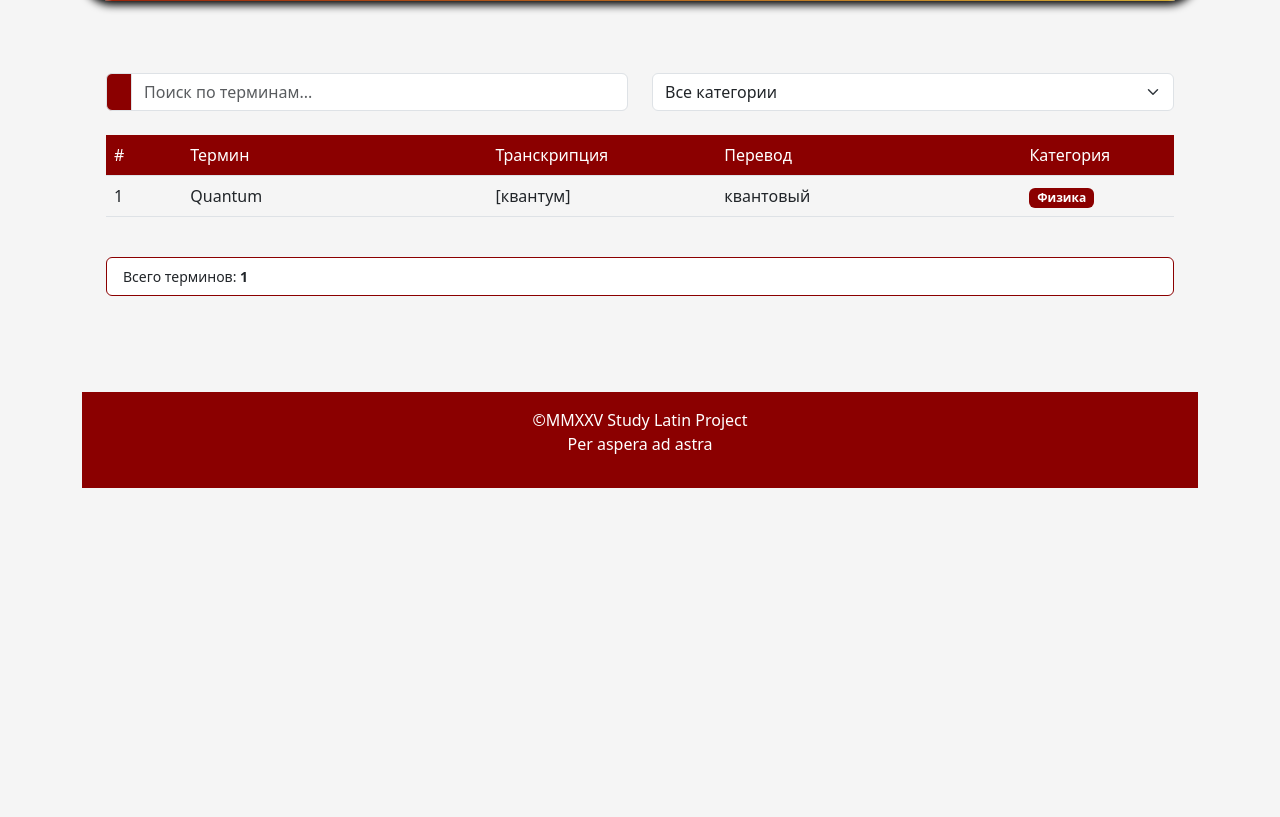
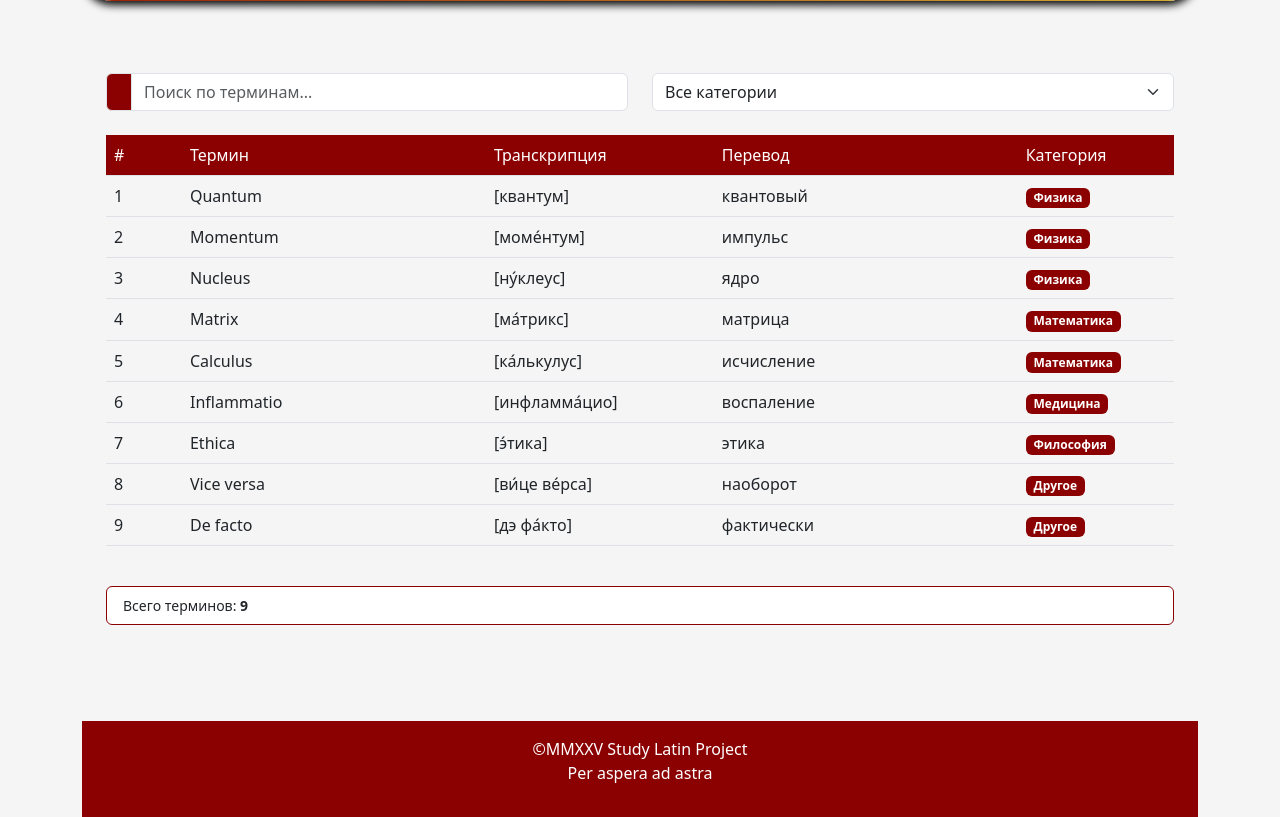
Before and after one commit to mardanovaAA/Study_Latin_site, a Django app: page /terms_list in a window 1280 px wide. Shown: the part 401-1218 px from the top of the page. Before the commit the page ends 889 px from the top, so only its background shows below. Run offline with Django 4.2, Linux system fonts and the light colour scheme; some libraries are stand-ins or nearby versions.

Commit message:
Fix misprints and add new examples

```diff
--- a/data/phrases.csv
+++ b/data/phrases.csv
@@ -1 +1,5 @@
 Per aspera ad astra;[пэр ʹаспера ад ʹастра];Через тернии к звёздам;Сенека
+Veni, vidi, vici;[ʹвэни, ʹвиди, ʹвики];Пришёл, увидел, победил;Юлий Цезарь
+Cogito, ergo sum;[ʹкогитo, ʹэрго сум];Я мыслю, следовательно, я существую;Рене Декарт
+Tempora mutantur, nos et mutamur in illis;[те́мпора мута́нтур, нос эт мута́мур ин и́ллис];Времена меняются, и мы меняемся вместе с ними;Овидий
+Memento mori;[мэмэ́нто мо́ри];Помни о смерти;Древнеримская традиция
--- a/data/terms.csv
+++ b/data/terms.csv
@@ -1 +1,9 @@
 Физика;Quantum;[квантум];квантовый
+Физика;Momentum;[моме́нтум];импульс
+Физика;Nucleus;[ну́клеус];ядро
+Математика;Matrix;[ма́трикс];матрица
+Математика;Calculus;[ка́лькулус];исчисление
+Медицина;Inflammatio;[инфламма́цио];воспаление
+Философия;Ethica;[э́тика];этика
+Другое;Vice versa;[ви́це ве́рса];наоборот
+Другое;De facto;[дэ фа́кто];фактически
--- a/study_latin/phrases_work.py
+++ b/study_latin/phrases_work.py
@@ -1,4 +1,7 @@
 def write_term(latin_phrase, transcription_phrase, translation_phrase, source_phrase):
+    '''
+    This function write new term into the file
+    '''
     new_term_line = f"{latin_phrase};{transcription_phrase};{translation_phrase};{source_phrase}"
     with open("./data/phrases.csv", "r", encoding="utf-8") as f:
         existing_terms = [l.strip("\n") for l in f.readlines()]
@@ -11,6 +14,9 @@ def write_term(latin_phrase, transcription_phrase, translation_phrase, source_ph
         f.write("\n".join(new_terms))
 
 def get_phrases_for_table():
+    '''
+    This function return array containing information from the file
+    '''
     phrases = []
     with open("./data/phrases.csv", "r", encoding="utf-8") as f:
         cnt = 1
--- a/study_latin/settings.py
+++ b/study_latin/settings.py
@@ -18,7 +18,6 @@ BASE_DIR = Path(__file__).resolve().parent.parent
 
 dotenv_path = os.path.join(BASE_DIR, ".env")
 load_dotenv()
-
 
 # Quick-start development settings - unsuitable for production
 # See https://docs.djangoproject.com/en/4.1/howto/deployment/checklist/
--- a/study_latin/terms_work.py
+++ b/study_latin/terms_work.py
@@ -1,4 +1,7 @@
 def write_term(latin_term, transcription_term, translation_term, category_term):
+    '''
+    This function write new term into the file
+    '''
     new_term_line = f"{category_term};{latin_term};{transcription_term};{translation_term}"
     with open("./data/terms.csv", "r", encoding="utf-8") as f:
         existing_terms = [l.strip("\n") for l in f.readlines()]
@@ -11,6 +14,9 @@ def write_term(latin_term, transcription_term, translation_term, category_term):
         f.write("\n".join(new_terms))
 
 def get_terms_for_table():
+    '''
+    This function return array containing information from the file
+    '''
     terms = []
     with open("./data/terms.csv", "r", encoding="utf-8") as f:
         cnt = 1
--- a/study_latin/views.py
+++ b/study_latin/views.py
@@ -4,26 +4,43 @@ from . import terms_work
 from . import phrases_work
 
 def index(request):
+    '''
+    Function for rendering main page
+    '''
     return render(request, "index.html")
 
 def terms_list(request):
+    '''
+    Function for rendering page with list of latin terms
+    '''
     terms = terms_work.get_terms_for_table()
     return render(request, "terms_list.html", context={"terms": terms})
     # return render(request, "terms_list.html")
 
 def phrases_list(request):
+    '''
+    Function for rendering page with list of latin phrases
+    '''
     phrases = phrases_work.get_phrases_for_table()
     return render(request, "phrases_list.html", context={"phrases": phrases})
 
 def add_term(request):
+    '''
+    Function for rendering page for adding a new latin term
+    '''
     return render(request, "add_term.html")
 
 def add_phrase(request):
+    '''
+    Function for rendering page for adding a new latin phrase
+    '''
     return render(request, "add_phrase.html")
 
 def send_term(request):
+    '''
+    Function for work with request of posting new term
+    '''
     if request.method == "POST":
-
         cache.clear()
         latin_term = request.POST.get("latin_term")
         transcription_term = request.POST.get("transcription_term")
@@ -45,17 +62,17 @@ def send_term(request):
         else:
             context["success"] = True
             context["comment"] = "Ваш термин принят!"
-            print(0)
             terms_work.write_term(latin_term, transcription_term, translation_term, category_term)
-            print(1)
         if context["success"]:
             context["success-title"] = ""
-            print(1)
         return render(request, "adding_request.html", context)
     else:
         add_term(request)
 
 def send_phrase(request):
+    '''
+    Function for work with request of posting new phrase
+    '''
     if request.method == "POST":
         cache.clear()
         latin_phrase = request.POST.get("latin_phrase")
@@ -78,12 +95,10 @@ def send_phrase(request):
         else:
             context["success"] = True
             context["comment"] = "Ваш термин принят!"
-            print(0)
-            phrases_work.write_term(latin_phrase, transcription_phrase, translation_phrase, source_phrase)
-            print(1)
+            phrases_work.write_term(latin_phrase,transcription_phrase,
+                                    translation_phrase,source_phrase)
         if context["success"]:
             context["success-title"] = ""
-            print(1)
         return render(request, "adding_request.html", context)
     else:
         add_term(request)
--- a/templates/terms_list.html
+++ b/templates/terms_list.html
@@ -26,6 +26,7 @@
                 <option value="Математика">Математика</option>
                 <option value="Медицина">Медицина</option>
                 <option value="Философия">Философия</option>
+                <option value="Другое">Другое</option>
             </select>
         </div>
     </div>
```
Also changed, not shown: README.md.
